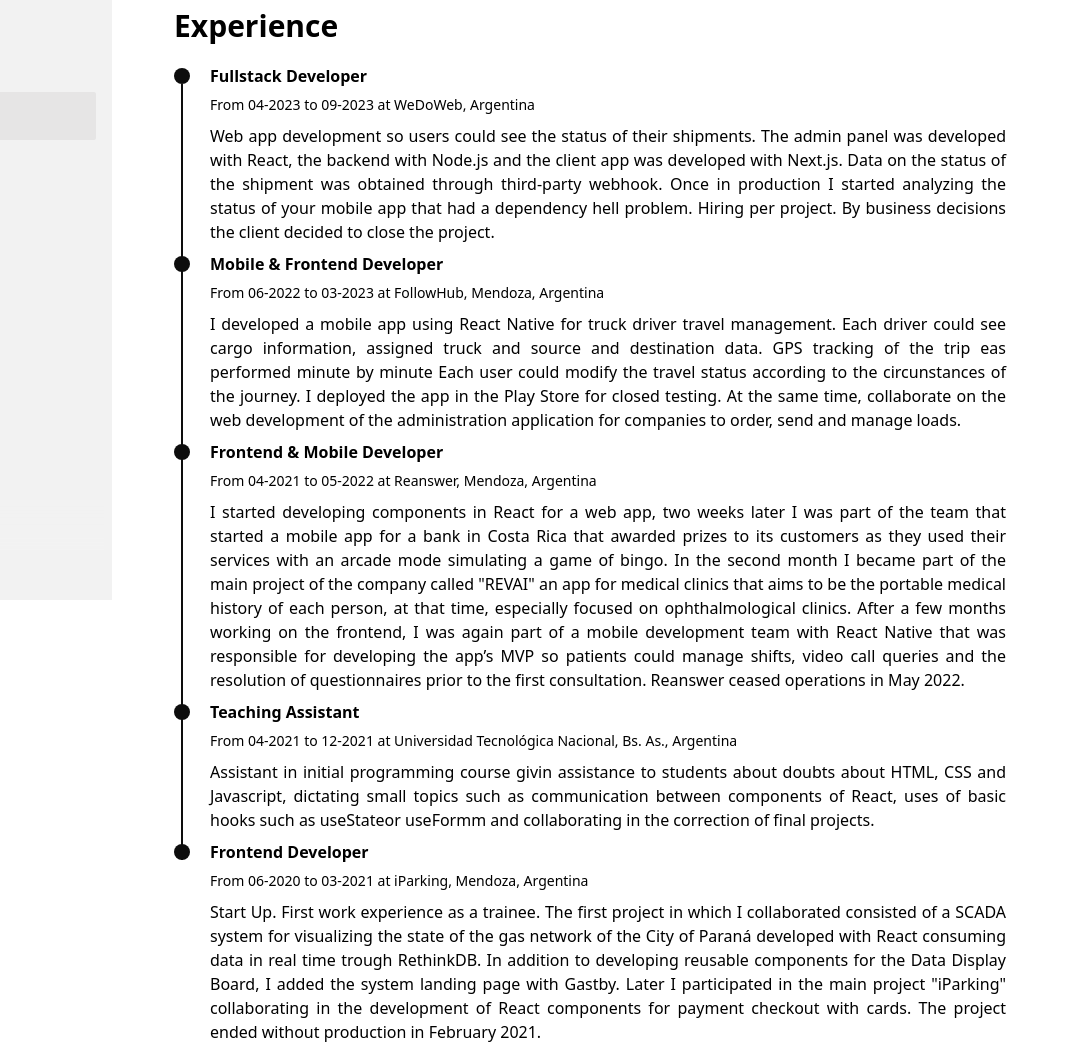
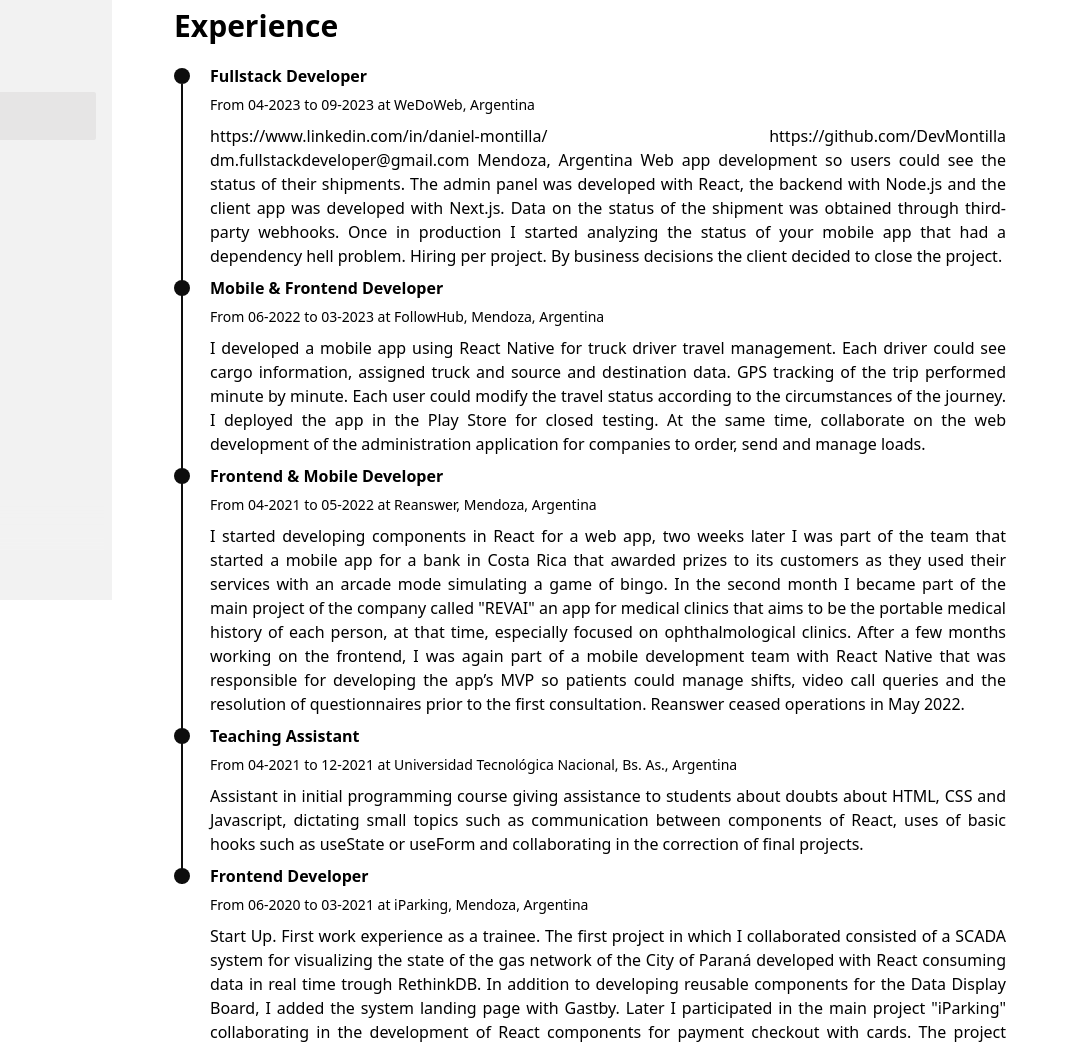
Before and after one commit to DevMontilla/MyPortfolio, an Astro site: page /cv in a window 1280 px wide. Shown: the part 200-1248 px from the top of the page, 192-1280 px from the left. Built offline with nearby package versions, Linux system fonts and the light colour scheme; Astro itself is replaced by a stand-in of ours.

Commit message:
fix orthography

```diff
--- a/src/layouts/BaseLayout.astro
+++ b/src/layouts/BaseLayout.astro
@@ -20,7 +20,13 @@ const {
 <!doctype html>
 <html lang="en" data-theme="lofi">
   <head>
-    <BaseHead title={title} description={description} image={image} , ogType={ogType} />
+    <BaseHead
+      title={title}
+      description={description}
+      image={image}
+      ,
+      ogType={ogType}
+    />
     {TRANSITION_API && <ViewTransitions />}
   </head>
   <body>
@@ -29,7 +35,7 @@ const {
       <div class="drawer-content bg-base-100">
         <Header title={SITE_TITLE} />
         <div class="md:flex md:justify-center">
-          <main class="p-6 pt-10 lg:max-w-[900px] max-w-[100vw]">
+          <main class="p-6 pt-10 max-w-[100vw] lg:max-w-[900px]">
             <slot />
           </main>
         </div>
--- a/src/pages/cv.astro
+++ b/src/pages/cv.astro
@@ -24,13 +24,15 @@ import TimeLineElement from "../components/cv/TimeLine.astro";
       title="Fullstack Developer"
       subtitle="From 04-2023 to 09-2023 at WeDoWeb, Argentina"
     >
-      Web app development so users could see the status of their shipments. The
-      admin panel was developed with React, the backend with Node.js and the
-      client app was developed with Next.js. Data on the status of the shipment
-      was obtained through third-party webhook. Once in production I started
-      analyzing the status of your mobile app that had a dependency hell
-      problem. Hiring per project. By business decisions the client decided to
-      close the project.
+      https://www.linkedin.com/in/daniel-montilla/
+      https://github.com/DevMontilla dm.fullstackdeveloper@gmail.com Mendoza,
+      Argentina Web app development so users could see the status of their
+      shipments. The admin panel was developed with React, the backend with
+      Node.js and the client app was developed with Next.js. Data on the status
+      of the shipment was obtained through third-party webhooks. Once in
+      production I started analyzing the status of your mobile app that had a
+      dependency hell problem. Hiring per project. By business decisions the
+      client decided to close the project.
     </TimeLineElement>
     <TimeLineElement
       title="Mobile & Frontend Developer"
@@ -38,9 +40,9 @@ import TimeLineElement from "../components/cv/TimeLine.astro";
     >
       I developed a mobile app using React Native for truck driver travel
       management. Each driver could see cargo information, assigned truck and
-      source and destination data. GPS tracking of the trip eas performed minute
-      by minute Each user could modify the travel status according to the
-      circunstances of the journey. I deployed the app in the Play Store for
+      source and destination data. GPS tracking of the trip performed minute by
+      minute. Each user could modify the travel status according to the
+      circumstances of the journey. I deployed the app in the Play Store for
       closed testing. At the same time, collaborate on the web development of
       the administration application for companies to order, send and manage
       loads.
@@ -66,10 +68,10 @@ import TimeLineElement from "../components/cv/TimeLine.astro";
       title="Teaching Assistant"
       subtitle="From 04-2021 to 12-2021 at Universidad Tecnológica Nacional, Bs. As., Argentina"
     >
-      Assistant in initial programming course givin assistance to students about
-      doubts about HTML, CSS and Javascript, dictating small topics such as
-      communication between components of React, uses of basic hooks such as
-      useStateor useFormm and collaborating in the correction of final projects.
+      Assistant in initial programming course giving assistance to students
+      about doubts about HTML, CSS and Javascript, dictating small topics such
+      as communication between components of React, uses of basic hooks such as
+      useState or useForm and collaborating in the correction of final projects.
     </TimeLineElement>
     <TimeLineElement
       title="Frontend Developer"
```
